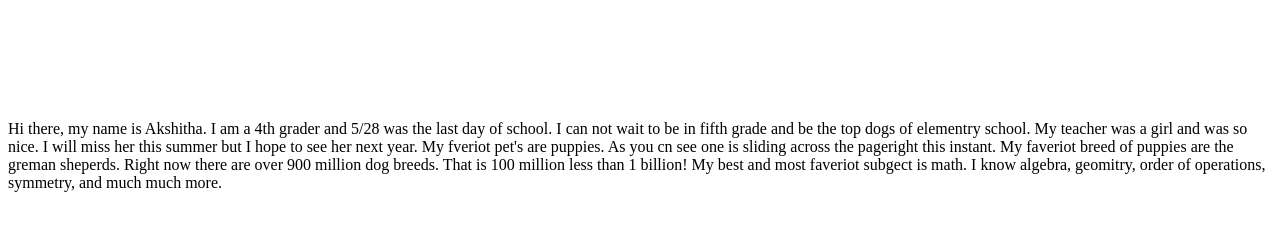
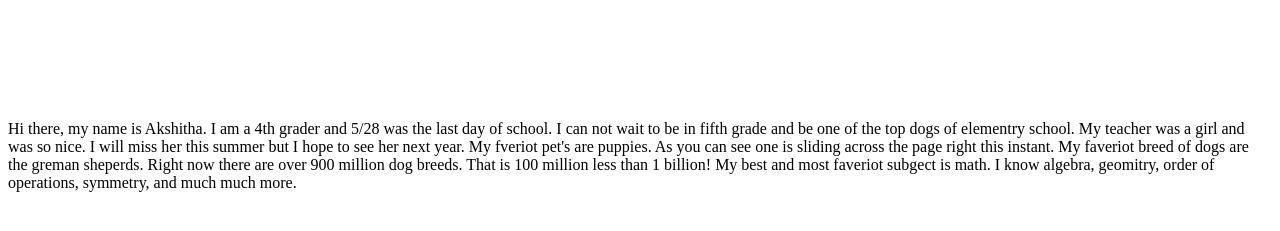
Before and after one commit to stacystar1/stacystart-website, a website: page index.html in a window 1280 px wide. Shown: the part 79-310 px from the top of the page. Drawn offline with Linux system fonts and the light colour scheme; grey boxes are pictures that could not be loaded.

Commit message:
added to body

```diff
--- a/index.html
+++ b/index.html
@@ -19,7 +19,7 @@
     </div>
     <p>
       Hi there, my name is Akshitha. I am a 4th grader and 5/28 was the last day
-      of school. I can not wait to be in fifth grade and be the top dogs of elementry school. My teacher was a girl and was so nice. I will miss her this summer but I hope to see her next year. My fveriot pet's are puppies. As you cn see one is sliding across the pageright this instant. My faveriot breed of puppies are the greman sheperds. Right now there are over 900 million dog breeds. That is 100 million less than 1 billion! My best and most faveriot subgect is math. I know algebra, geomitry, order of operations, symmetry, and much much more.
+      of school. I can not wait to be in fifth grade and be one of the top dogs of elementry school. My teacher was a girl and was so nice. I will miss her this summer but I hope to see her next year. My fveriot pet's are puppies. As you can see one is sliding across the page right this instant. My faveriot breed of dogs are the greman sheperds. Right now there are over 900 million dog breeds. That is 100 million less than 1 billion! My best and most faveriot subgect is math. I know algebra, geomitry, order of operations, symmetry, and much much more.
     </p>
   </body>
 </html>
```
